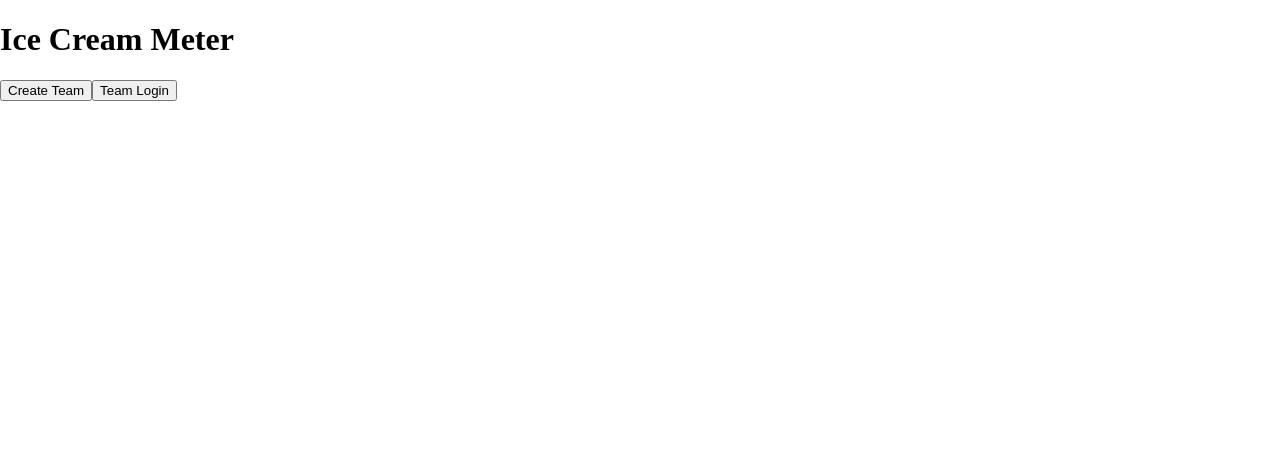
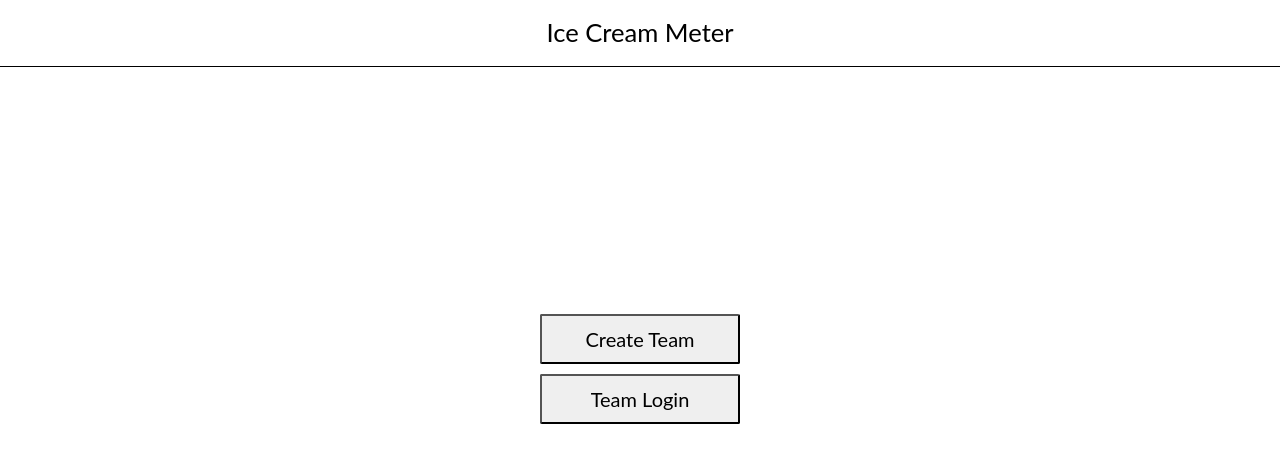
Before and after one commit to cksharma11/ice-cream-meter, a Next.js app: page / in a window 1280 px wide. Shown: the top 462 px of the page. Built offline with nearby package versions, Linux system fonts and the light colour scheme.

Commit message:
Initial homepage

```diff
--- a/components/Landing/Landing.js
+++ b/components/Landing/Landing.js
@@ -1,11 +1,15 @@
 import React from "react";
+import LandingStyles from "./Landing.styles";
 
 const Landing = () => {
   return (
-    <div>
-      <h1>Ice Cream Meter</h1>
-      <button>Create Team</button>
-      <button>Team Login</button>
+    <div className="landingContainer">
+      <h1 className="heading">Ice Cream Meter</h1>
+      <div className="optionContainer">
+        <button>Create Team</button>
+        <button>Team Login</button>
+      </div>
+      <style jsx>{LandingStyles}</style>
     </div>
   );
 };
--- /dev/null
+++ b/components/Landing/Landing.styles.js
@@ -0,0 +1,39 @@
+import css from "styled-jsx/css";
+
+const LandingStyles = css`
+  .landingContainer {
+    width: 100%;
+    display: flex;
+    justify-content: center;
+    align-items: center;
+    flex-direction: column;
+  }
+
+  button {
+    height: 50px;
+    width: 200px;
+    padding: 10px;
+    font-size: 20px;
+    border-radius: 2px;
+    margin: 5px;
+  }
+
+  .heading {
+    border-bottom: 1px solid black;
+    width: 100%;
+    text-align: center;
+    padding: 20px;
+  }
+
+  .optionContainer {
+    margin-top: 8%;
+    width: 40%;
+    height: 400px;
+    display: flex;
+    justify-content: center;
+    align-items: center;
+    flex-direction: column;
+  }
+`;
+
+export default LandingStyles;
--- a/public/styles/base.css
+++ b/public/styles/base.css
@@ -1,7 +1,129 @@
 html,
-body {
-  max-width: 1280px;
-  width: 100%;
+body,
+div,
+span,
+applet,
+object,
+iframe,
+h1,
+h2,
+h3,
+h4,
+h5,
+h6,
+p,
+blockquote,
+pre,
+a,
+abbr,
+acronym,
+address,
+big,
+cite,
+code,
+del,
+dfn,
+em,
+img,
+ins,
+kbd,
+q,
+s,
+samp,
+small,
+strike,
+strong,
+sub,
+sup,
+tt,
+var,
+b,
+u,
+i,
+center,
+dl,
+dt,
+dd,
+ol,
+ul,
+li,
+fieldset,
+form,
+label,
+legend,
+table,
+caption,
+tbody,
+tfoot,
+thead,
+tr,
+th,
+td,
+article,
+aside,
+canvas,
+details,
+embed,
+figure,
+figcaption,
+footer,
+header,
+hgroup,
+textarea,
+input,
+main,
+menu,
+nav,
+output,
+ruby,
+section,
+summary,
+time,
+mark,
+audio,
+video {
   margin: 0;
   padding: 0;
+  border: 0;
+  font-size: 100%;
+  font: inherit;
+  font-family: Lato, sans-serif;
+  -webkit-font-smoothing: antialiased;
+  -moz-osx-font-smoothing: grayscale;
+  vertical-align: baseline;
 }
+
+article,
+aside,
+details,
+figcaption,
+figure,
+footer,
+header,
+hgroup,
+main,
+menu,
+nav,
+section {
+  display: block;
+}
+
+html {
+  box-sizing: border-box;
+  line-height: 1;
+  min-height: 100vh;
+}
+
+body {
+  margin: 0;
+  padding: 0;
+  font-size: 1.6rem;
+  font-family: Lato, sans-serif;
+  -webkit-font-smoothing: antialiased;
+  -moz-osx-font-smoothing: grayscale;
+}
+
+button {
+  font-family: inherit;
+  cursor: pointer;
+}
```
